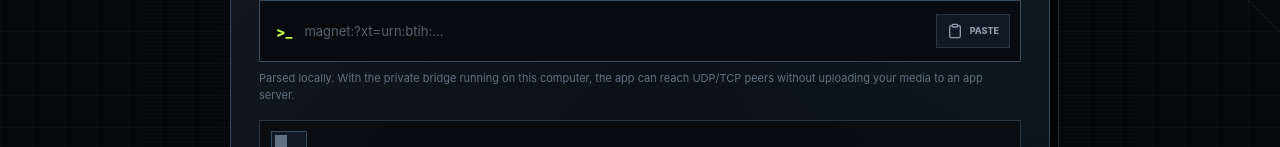
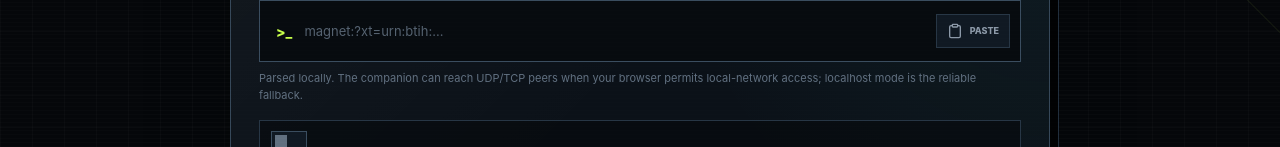
Before and after one commit to GautamVhavle/NerdTorrentPlayer, a Next.js app: page / in a window 1280 px wide. Shown: the part 653-800 px from the top of the page. Built offline with nearby package versions, Linux system fonts and the light colour scheme.

Commit message:
Explain hosted conventional swarm limits

```diff
--- a/src/components/TorrentPlayerApp.tsx
+++ b/src/components/TorrentPlayerApp.tsx
@@ -759,8 +759,8 @@ function HomeStage({
             </p>
           ) : (
             <p className="field-help" id="magnet-help">
-              Parsed locally. With the private bridge running on this computer, the
-              app can reach UDP/TCP peers without uploading your media to an app server.
+              Parsed locally. The companion can reach UDP/TCP peers when your browser
+              permits local-network access; localhost mode is the reliable fallback.
             </p>
           )}
           <label
--- a/src/torrent/local-bridge-client.ts
+++ b/src/torrent/local-bridge-client.ts
@@ -247,7 +247,7 @@ export class LocalTorrentBridgeClient {
       });
       handlers.onPhase("failed", "Native bridge required for this magnet.");
       handlers.onError(
-        "This magnet only advertises conventional UDP/TCP routes. Start the NerdTorrentPlayer bridge on this computer with npm run bridge, keep it running, then submit the magnet again. A browser cannot reach those peers directly.",
+        "This magnet only advertises conventional UDP/TCP routes. Run NerdTorrentPlayer locally with npm run dev and open http://localhost:3000. The hosted page cannot reach these peers when the browser blocks local-network access.",
       );
       // The source was handled intentionally. Do not fall through to browser
       // WebTorrent, which would discard its UDP/TCP routes and wait forever.
```
